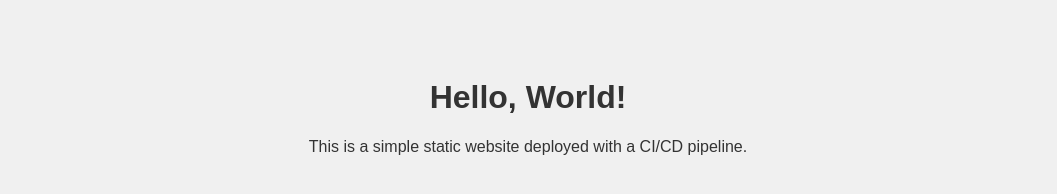
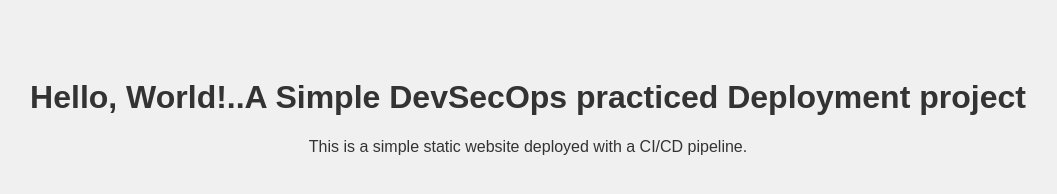
Before and after one commit to pawanxcaliber/IaC_Cloud_deployment, a website: page index.html in a window 1280 px wide. Shown: the whole page, without its empty margins (112-1169 px from the left). Drawn offline with Linux system fonts and the light colour scheme.

Commit message:
CI/CD Implemented

```diff
--- a/index.html
+++ b/index.html
@@ -7,7 +7,7 @@
     <link rel="stylesheet" href="styles.css">
 </head>
 <body>
-    <h1>Hello, World!</h1>
+    <h1>Hello, World!..A Simple DevSecOps practiced Deployment project</h1>
     <p>This is a simple static website deployed with a CI/CD pipeline.</p>
 </body>
 </html>
```
